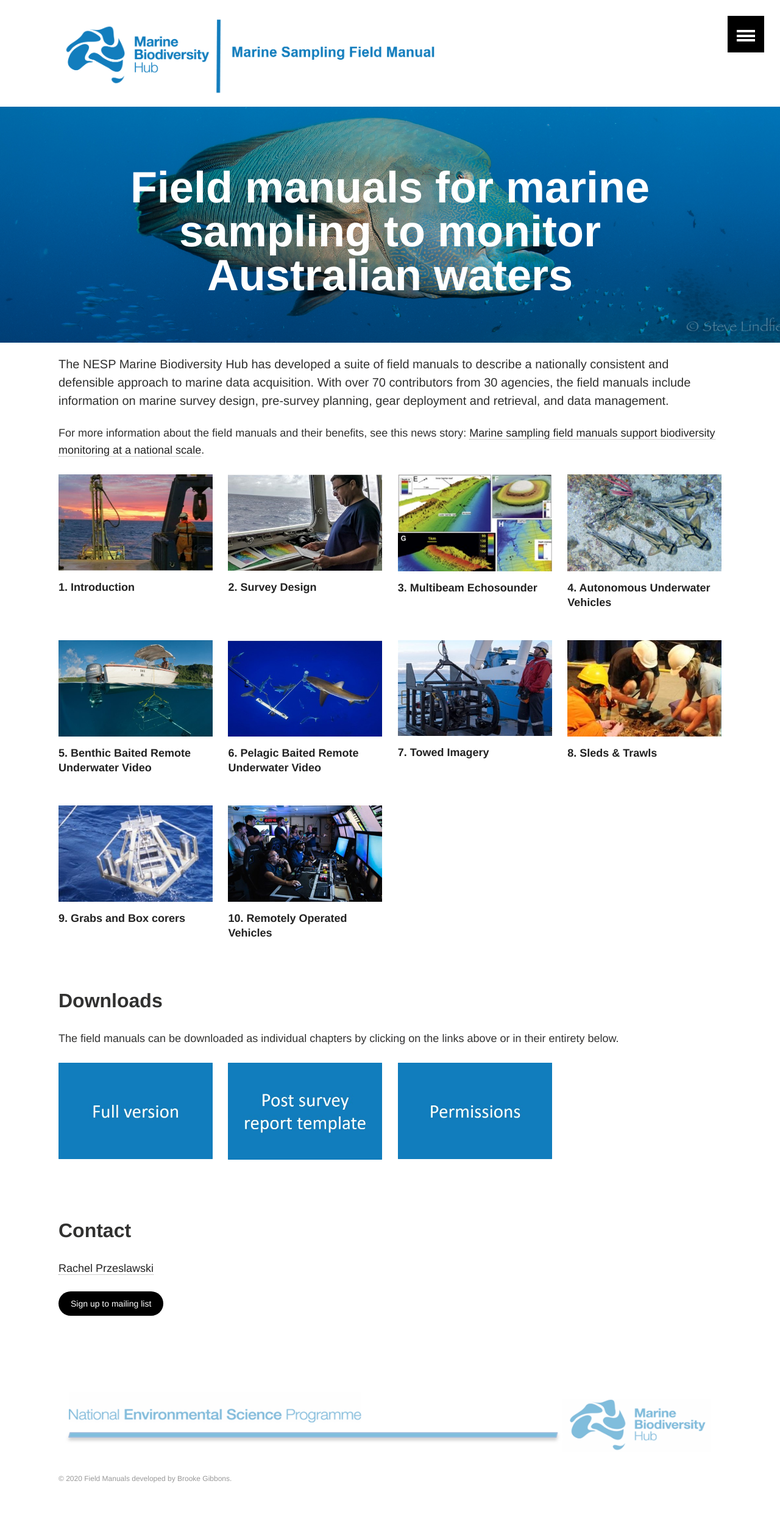
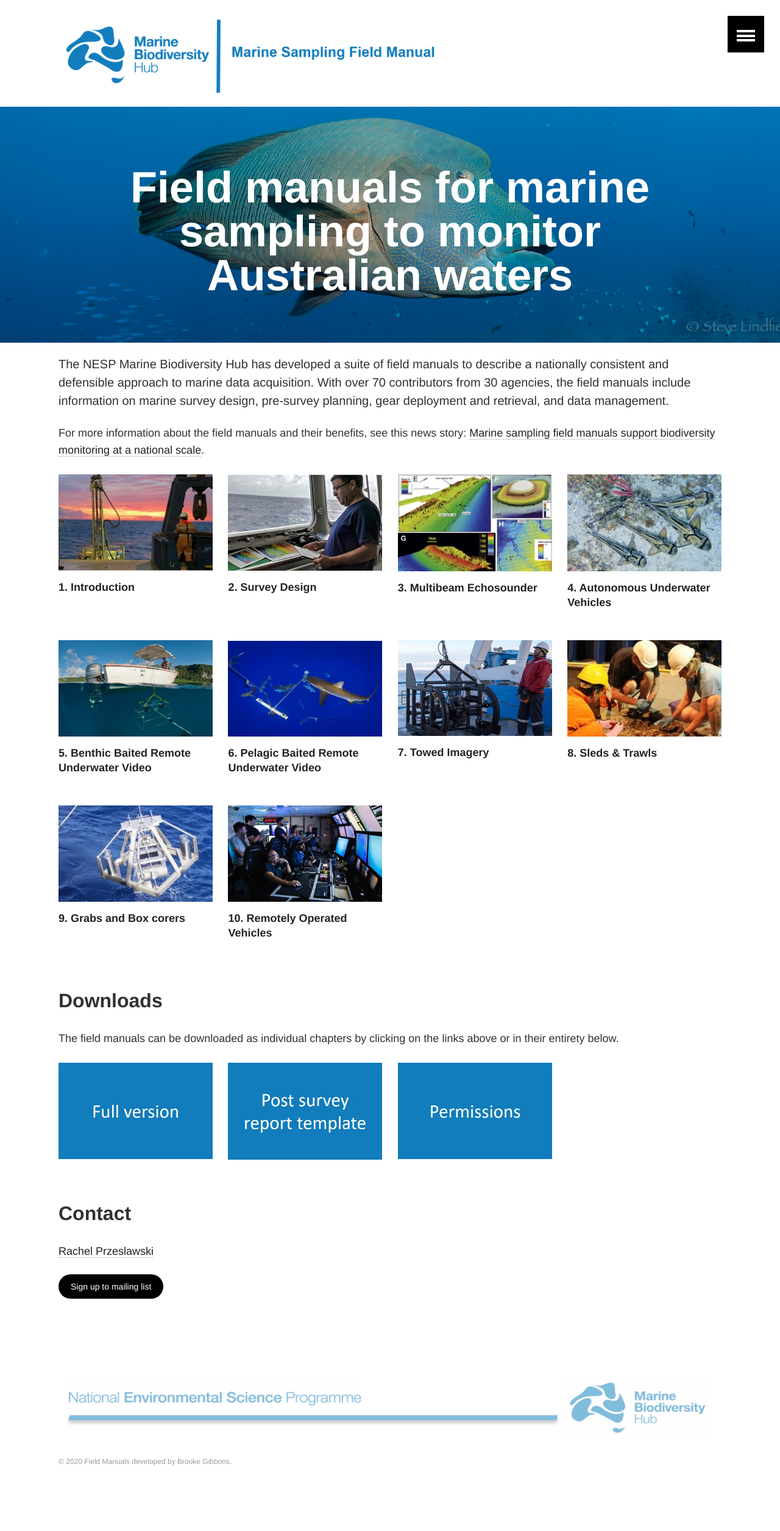
Before and after one commit to Marine-sampling-field-manual/Marine-sampling-field-manual.github.io, a Jekyll site: the page built from index.md, in a window 1280 px wide. Shown: the whole page at 61% size. Built offline with Jekyll 4.4.1, drawn with Linux system fonts in a browser that asks for light colours; after the commit the page ends 2483 px from its top, so only the background shows below that.

Commit message:
remove space between contact and links

```diff
--- a/index.md
+++ b/index.md
@@ -36,7 +36,7 @@ The field manuals can be downloaded as individual chapters by clicking on the li
 {% endfor %}
 </div><!-- /.tiles -->
 
-<br><br><br><br><br><br><br><br>
+<br><br><br><br><br><br><br>
 
 ## Contact
 
```
